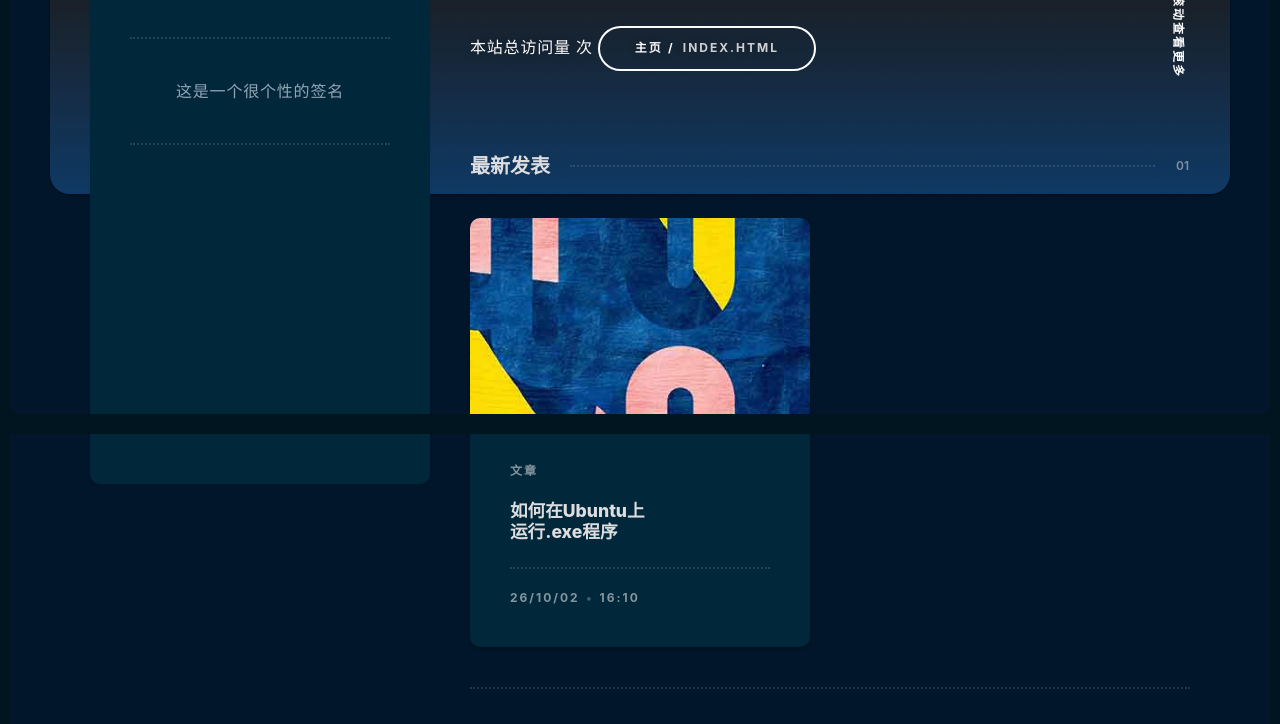
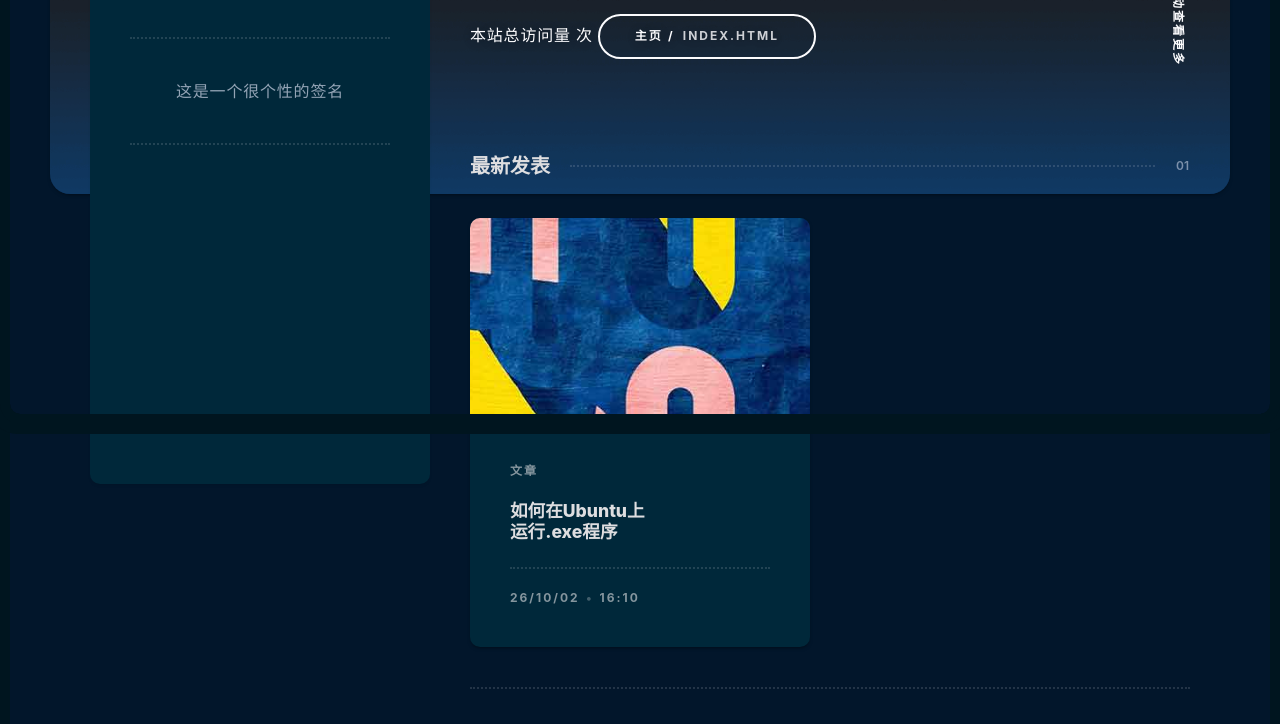
Before and after one commit to YIGESHUMI/YIGESHUMI.github.io, a plain HTML site: page index.html in a window 1280 px wide. Shown: the part 376-1100 px from the top of the page. Drawn offline with nearby package versions, Linux system fonts and the light colour scheme; some packages are replaced by stand-ins of ours; a script that the page names is missing.

Commit message:
Fix HTML structure by updating header and span

```diff
--- a/index.html
+++ b/index.html
@@ -195,7 +195,8 @@
                         </div>
                         <h1 class="trm-mb-30 trm-hsmb-font">
                             欢迎来到<br>一个数迷的个人博客
-                        </h1><br><span id="busuanzi_container_site_pv">本站总访问量 <span id="busuanzi_value_site_pv"></span> 次</span>
+                        </h1>
+						<span id="busuanzi_container_site_pv">本站总访问量 <span id="busuanzi_value_site_pv"></span> 次</span>
 
 
                             <ul class="trm-breadcrumbs trm-label">
```
